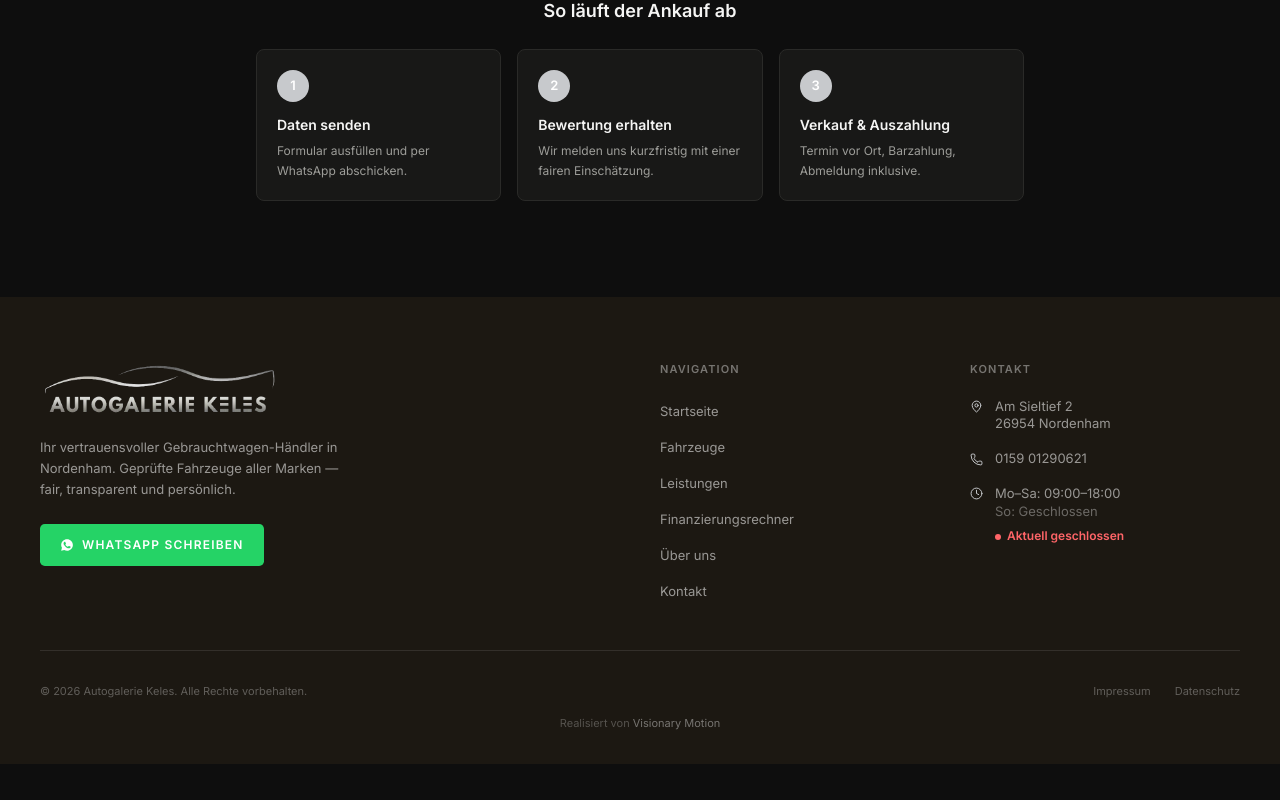
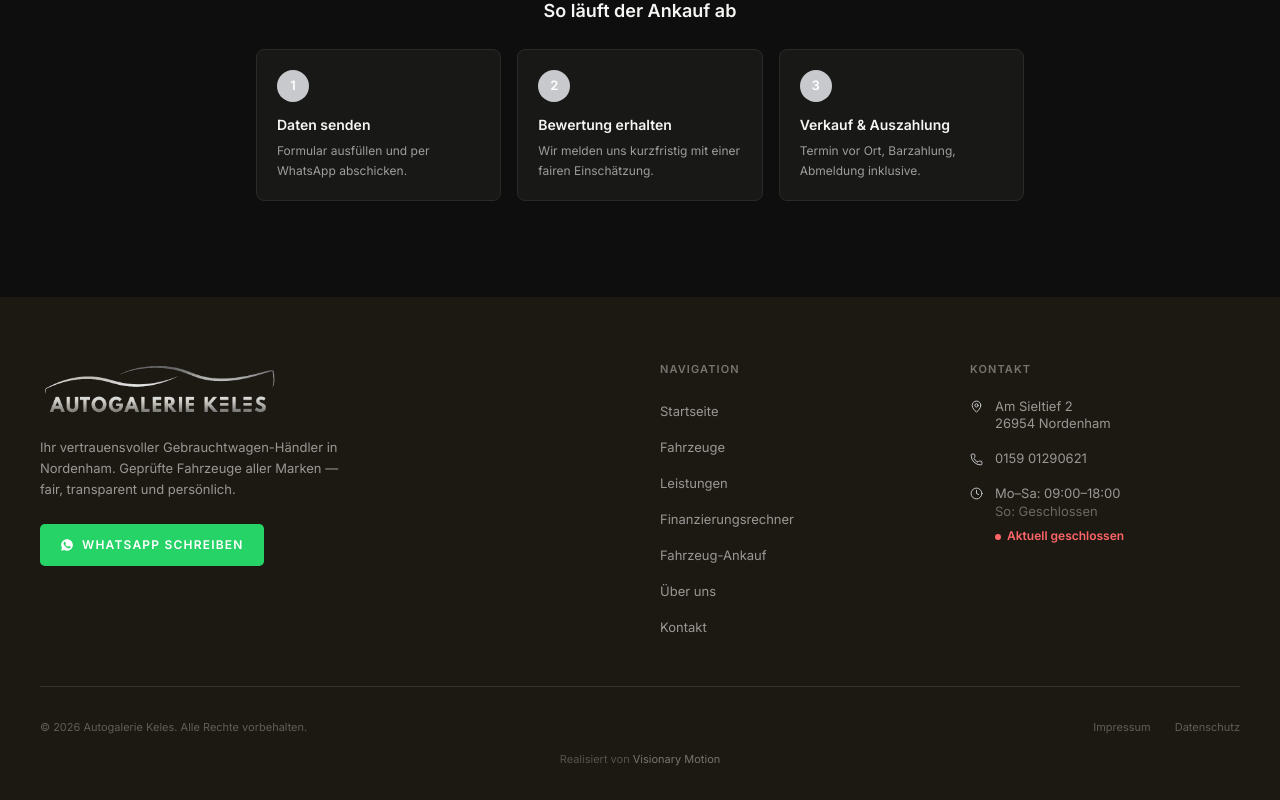
Before and after one commit to Visionarymotion/Autogalerie-Keles-FInal, a Next.js app: page /ankauf in a window 1280 px wide. Shown: the part 1683-2483 px from the top of the page. Before the commit the page ends 2447 px from the top, so only its background shows below. Built offline with nearby package versions, Linux system fonts and the light colour scheme.

Commit message:
Footer: Fahrzeug-Ankauf-Link in Navigation ergänzen

```diff
--- a/components/footer.tsx
+++ b/components/footer.tsx
@@ -76,6 +76,7 @@ export default function Footer() {
                 { label: 'Fahrzeuge', href: '/fahrzeuge' },
                 { label: 'Leistungen', href: '/#leistungen' },
                 { label: 'Finanzierungsrechner', href: '/finanzierungsrechner' },
+                { label: 'Fahrzeug-Ankauf', href: '/ankauf' },
                 { label: 'Über uns', href: '/#ueber-uns' },
                 { label: 'Kontakt', href: '/#kontakt' },
               ].map((link) => (
```
